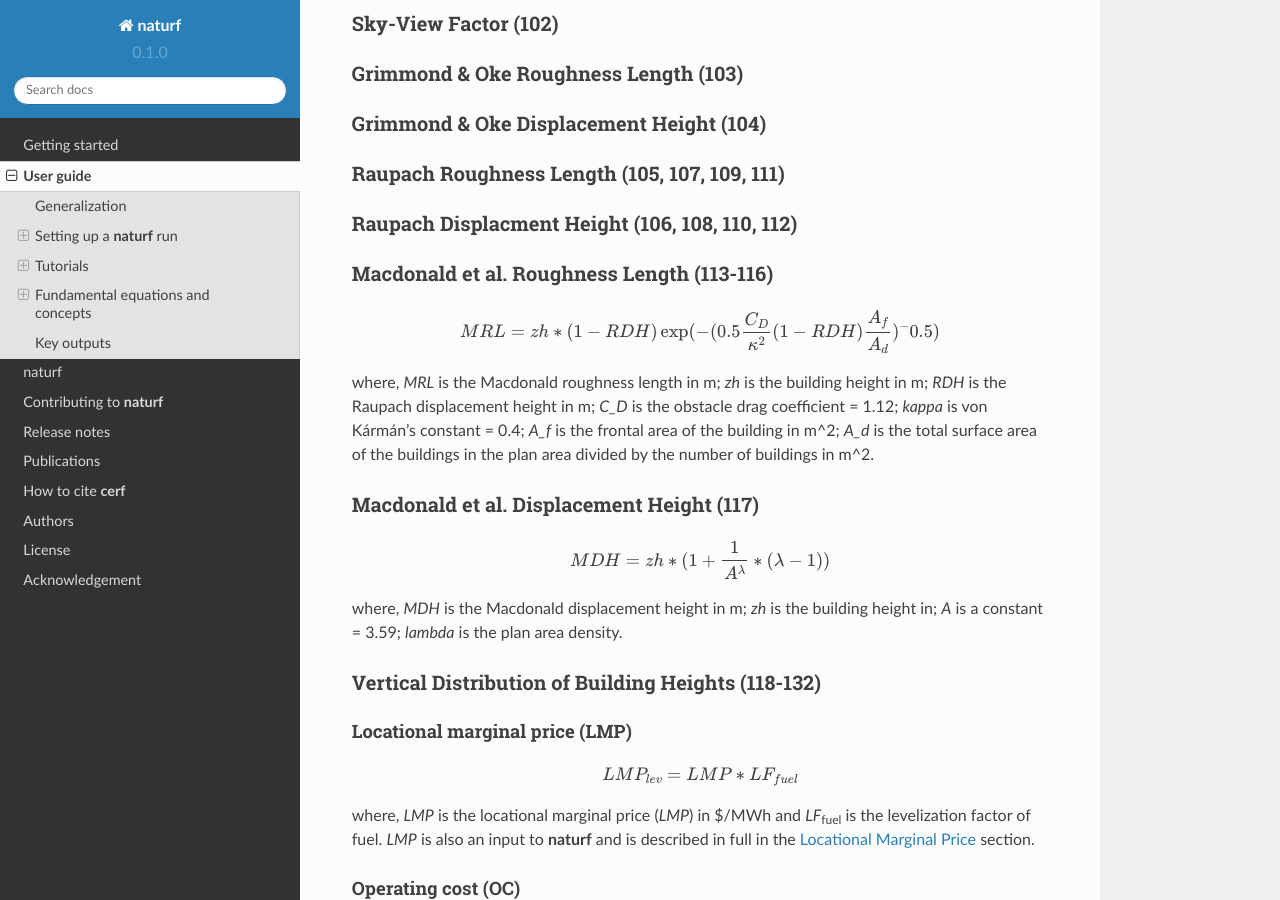
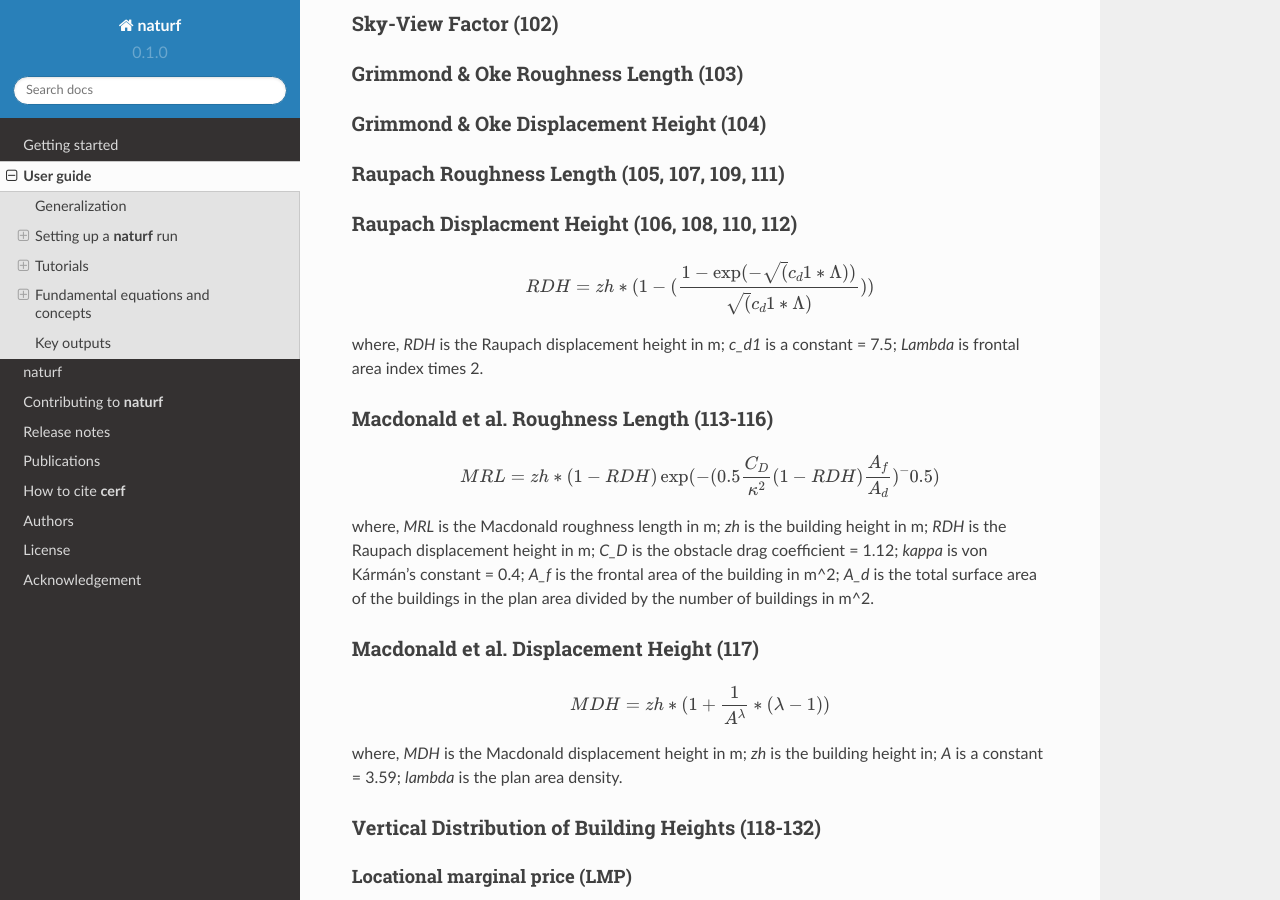
Before and after one commit to IMMM-SFA/naturf, a Sphinx documentation site: the page built from docs/source/user_guide.rst, in a window 1280 px wide and 900 px high, scrolled down 14009 px. Built offline with Sphinx 7.4.7 and the Read the Docs theme 2.0.0, drawn with Linux system fonts in a browser that asks for light colours; formulas are drawn with MathJax 3.

Commit message:
added defintion for parameters 106, 108, 110, 112

```diff
--- a/docs/source/user_guide.rst
+++ b/docs/source/user_guide.rst
@@ -543,7 +543,11 @@ Raupach Roughness Length (105, 107, 109, 111)
 Raupach Displacment Height (106, 108, 110, 112)
 ~~~~~~~~~~~~~~~~~~~~~~~~~~~~~~~~~~~~~~~~~~~~~~~
 
+.. math::
 
+  RDH = zh * (1 - (\frac{1 - \exp(-\sqrt(c_d1 * \Lambda))}{\sqrt(c_d1 * \Lambda)}))
+
+where, *RDH* is the Raupach displacement height in m; *c_d1* is a constant = 7.5; *\Lambda* is frontal area index times 2.
 
 Macdonald et al. Roughness Length (113-116)
 ~~~~~~~~~~~~~~~~~~~~~~~~~~~~~~~~~~~~~~~~~~~
```
